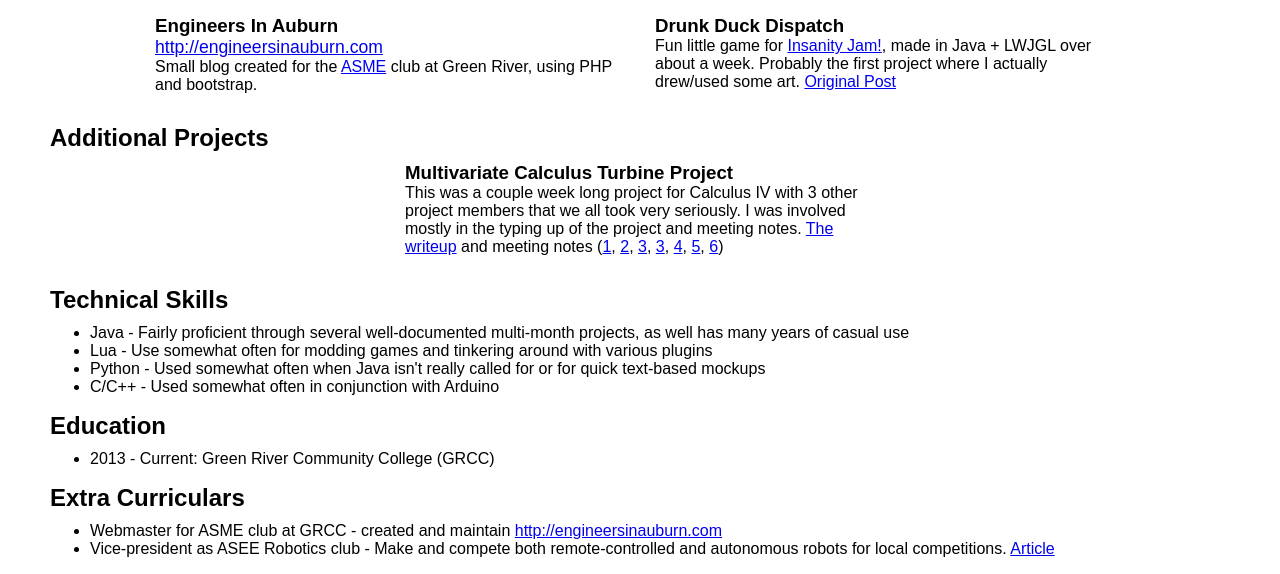
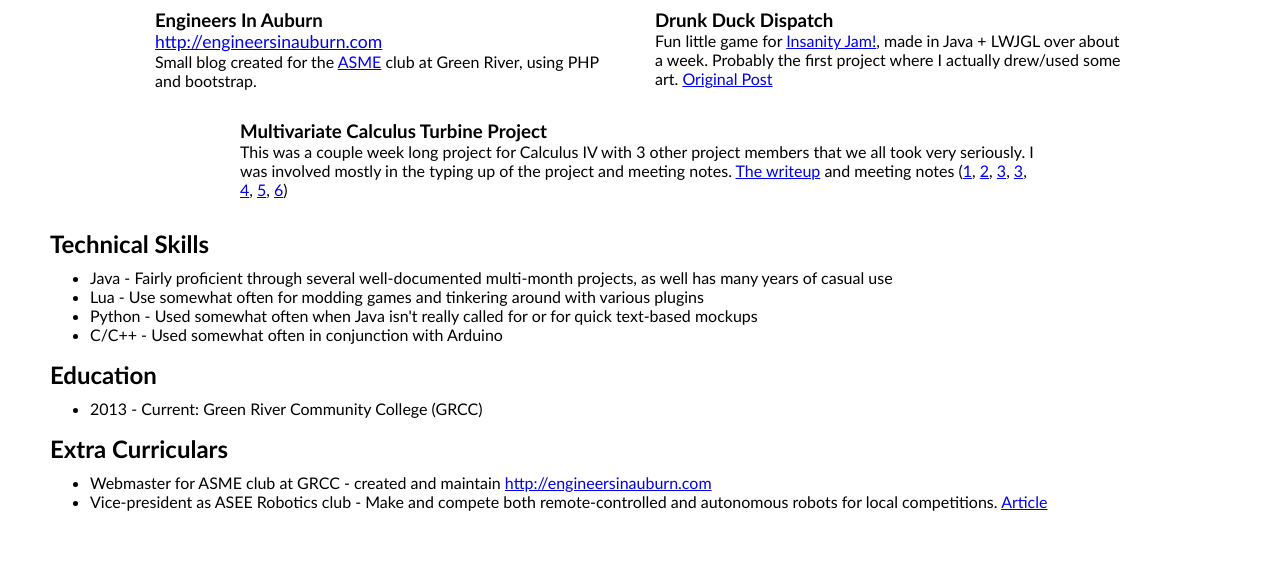
Before and after one commit to Tjstretchalot/ResumeSite, a plain HTML site: page index.html in a window 1280 px wide. Shown: the part 374-948 px from the top of the page. After the commit the page ends 901 px from the top, so only its background shows below. Drawn offline with Linux system fonts and the light colour scheme.

Commit message:
Change font again, make noprint projects just wide projects

```diff
--- a/general.css
+++ b/general.css
@@ -4,5 +4,5 @@ body {
   margin-left: auto;
   margin-right: auto;
   max-width: 1280px;
-  font-family: Futura, “Trebuchet MS”, Arial, sans-serif;
+  font-family: 'Calibri';
 }
--- a/index.html
+++ b/index.html
@@ -3,10 +3,12 @@
     <head>
         <meta charset="UTF-8">
         <title>Timothy Moore - Resume</title>
+
         <link rel="stylesheet" href="general.css">
         <link rel="stylesheet" href="mainpage.css">
     </head>
     <body>
+        <a class="noprint" href="https://github.com/tjstretchalot"><img style="position: absolute; top: 0; left: 0; border: 0;" src="https://camo.githubusercontent.com/82b228a3648bf44fc1163ef44c62fcc60081495e/68747470733a2f2f73332e616d617a6f6e6177732e636f6d2f6769746875622f726962626f6e732f666f726b6d655f6c6566745f7265645f6161303030302e706e67" alt="Fork me on GitHub" data-canonical-src="https://s3.amazonaws.com/github/ribbons/forkme_left_red_aa0000.png"></a>
         <header>
           <h1>Timothy Moore</h1>
           <address>
@@ -53,20 +55,15 @@
                     </div>
                 </div>
             </li>
-        </ul>
-        <div class="noprint">
-          <h2>Additional Projects</h2>
-          <ul class="projects-list">
             <li>
-              <div class="project">
+              <div class="wideproject noprint">
                 <div class="project-description">
                   <h3>Multivariate Calculus Turbine Project</h3>
                   <p>This was a couple week long project for Calculus IV with 3 other project members that we all took very seriously. I was involved mostly in the typing up of the project and meeting notes. <a href="turbine-project/writeup.pdf">The writeup</a> and meeting notes (<a href="turbine-project/meeting_one_notes.pdf">1</a>, <a href="turbine-project/meeting_two_notes.pdf">2</a>, <a href="turbine-project/meeting_three_notes.pdf">3</a>, <a href="turbine-project/meeting_three_notes.pdf">3</a>, <a href="turbine-project/meeting_four_notes.pdf">4</a>, <a href="turbine-project/meeting_one_notes.pdf">5</a>, <a href="turbine-project/meeting_six_notes.pdf">6</a>)</p>
                 </div>
               </div>
             </li>
-          </ul>
-        </div>
+        </ul>
 
         <h2 class="extraspace">Technical Skills</h2>
         <ul>
--- a/mainpage.css
+++ b/mainpage.css
@@ -36,6 +36,16 @@ p {
   padding: 0 0 0 0;
   margin: 0 0 0 0;
 }
+.wideproject {
+  padding-bottom: 30px;
+  margin-right: 15px;
+  margin-left: 15px;
+  width: 800px;
+}
+.wideproject p {
+  padding: 0 0 0 0;
+  margin: 0 0 0 0;
+}
 .subheader {
   font-weight: normal;
   font-size: 110%;
```
